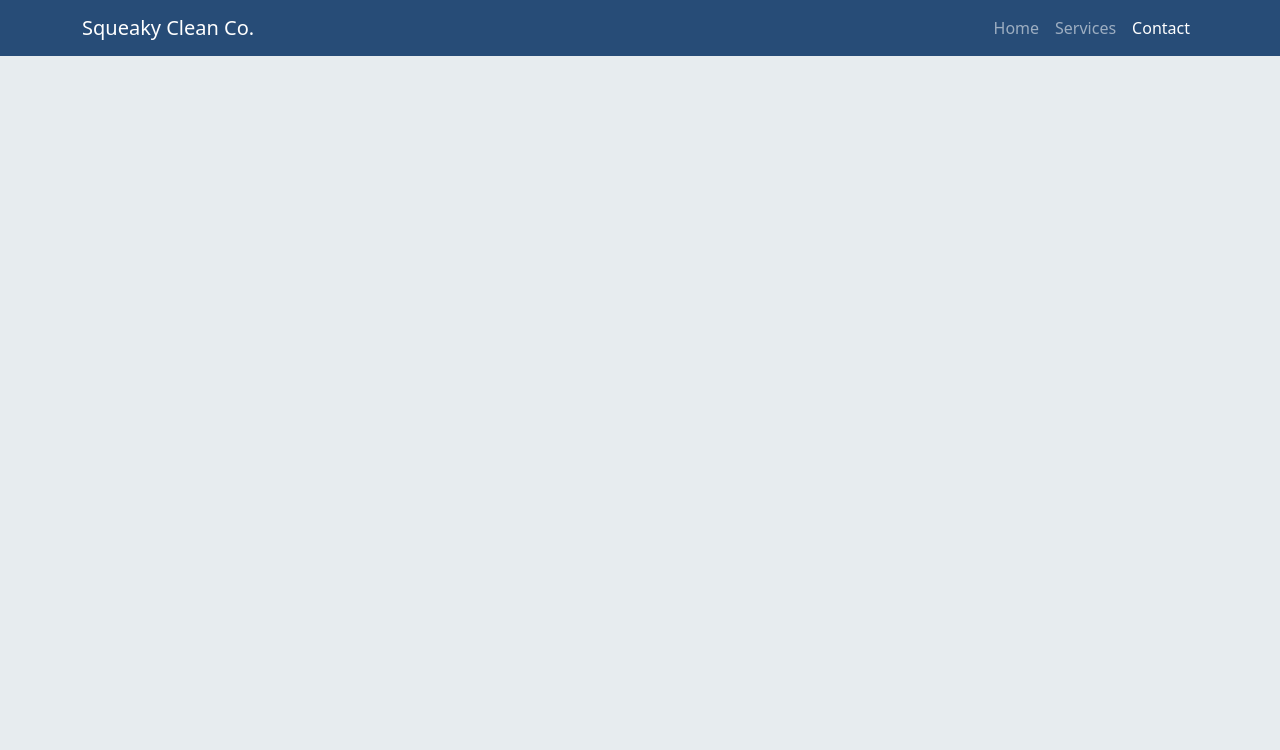
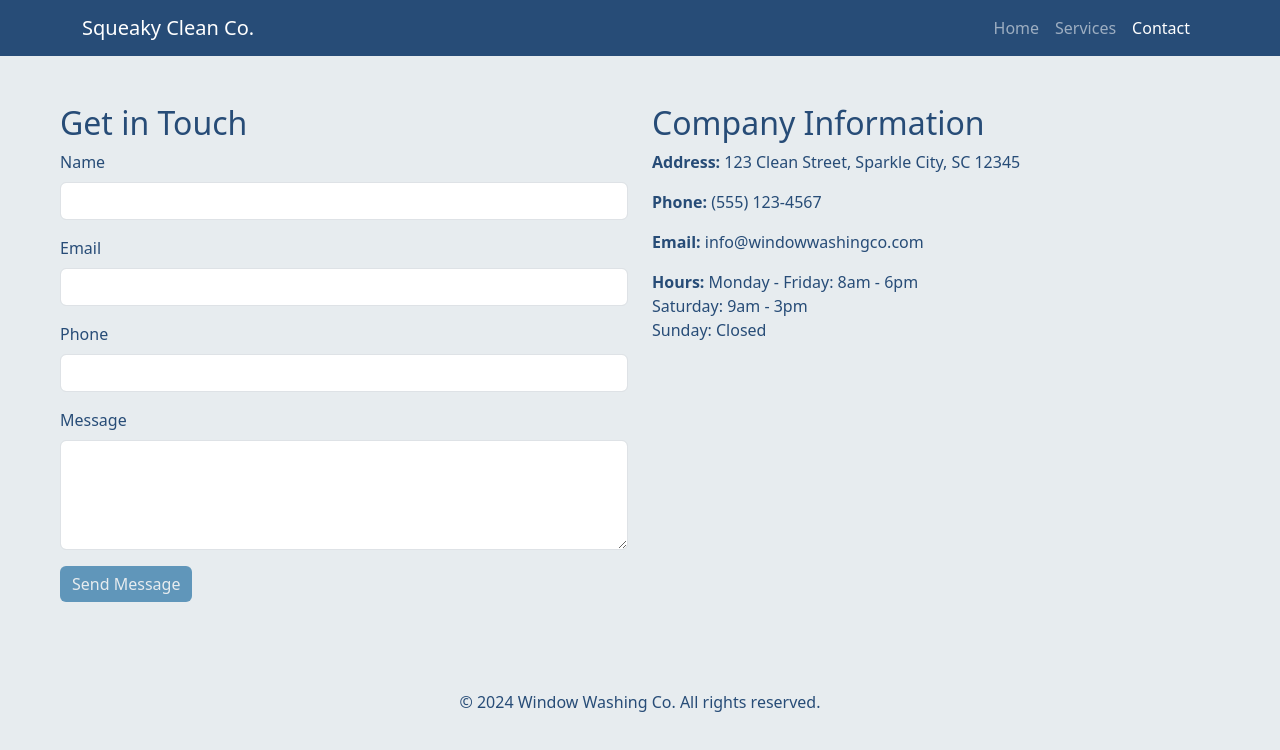
Before and after one commit to JmzTradehacker/SBA, a plain HTML site: page pages/contact.html in a window 1280 px wide. Drawn offline with nearby package versions, Linux system fonts and the light colour scheme.

Commit message:
Added content to contact pg and form

```diff
--- a/pages/contact.html
+++ b/pages/contact.html
@@ -24,5 +24,44 @@
             </div>
         </div>
     </nav>
-</body>
+
+    <div class="row mx-5 my-5">
+        <div class="col-md-6 mb-4">
+            <h2>Get in Touch</h2>
+            <form>
+                <div class="mb-3">
+                    <label for="name" class="form-label">Name</label>
+                    <input type="text" class="form-control" id="name" required>
+                </div>
+                <div class="mb-3">
+                    <label for="email" class="form-label">Email</label>
+                    <input type="email" class="form-control" id="email" required>
+                </div>
+                <div class="mb-3">
+                    <label for="phone" class="form-label">Phone</label>
+                    <input type="tel" class="form-control" id="phone">
+                </div>
+                <div class="mb-3">
+                    <label for="message" class="form-label">Message</label>
+                    <textarea class="form-control" id="message" rows="4" required></textarea>
+                </div>
+                <button type="submit" class="btn btn-primary">Send Message</button>
+            </form>
+        </div>
+        <div class="col-md-6 mb-4">
+            <h2>Company Information</h2>
+            <p><strong>Address:</strong> 123 Clean Street, Sparkle City, SC 12345</p>
+            <p><strong>Phone:</strong> (555) 123-4567</p>
+            <p><strong>Email:</strong> info@windowwashingco.com</p>
+            <p><strong>Hours:</strong> Monday - Friday: 8am - 6pm<br>Saturday: 9am - 3pm<br>Sunday: Closed</p>
+        </div>
+    </div>
+
+    <footer class="py-3 mt-5">
+        <div class="container text-center">
+            <p>&copy; 2024 Window Washing Co. All rights reserved.</p>
+        </div>
+    </footer>
+
+
 </html>
```
